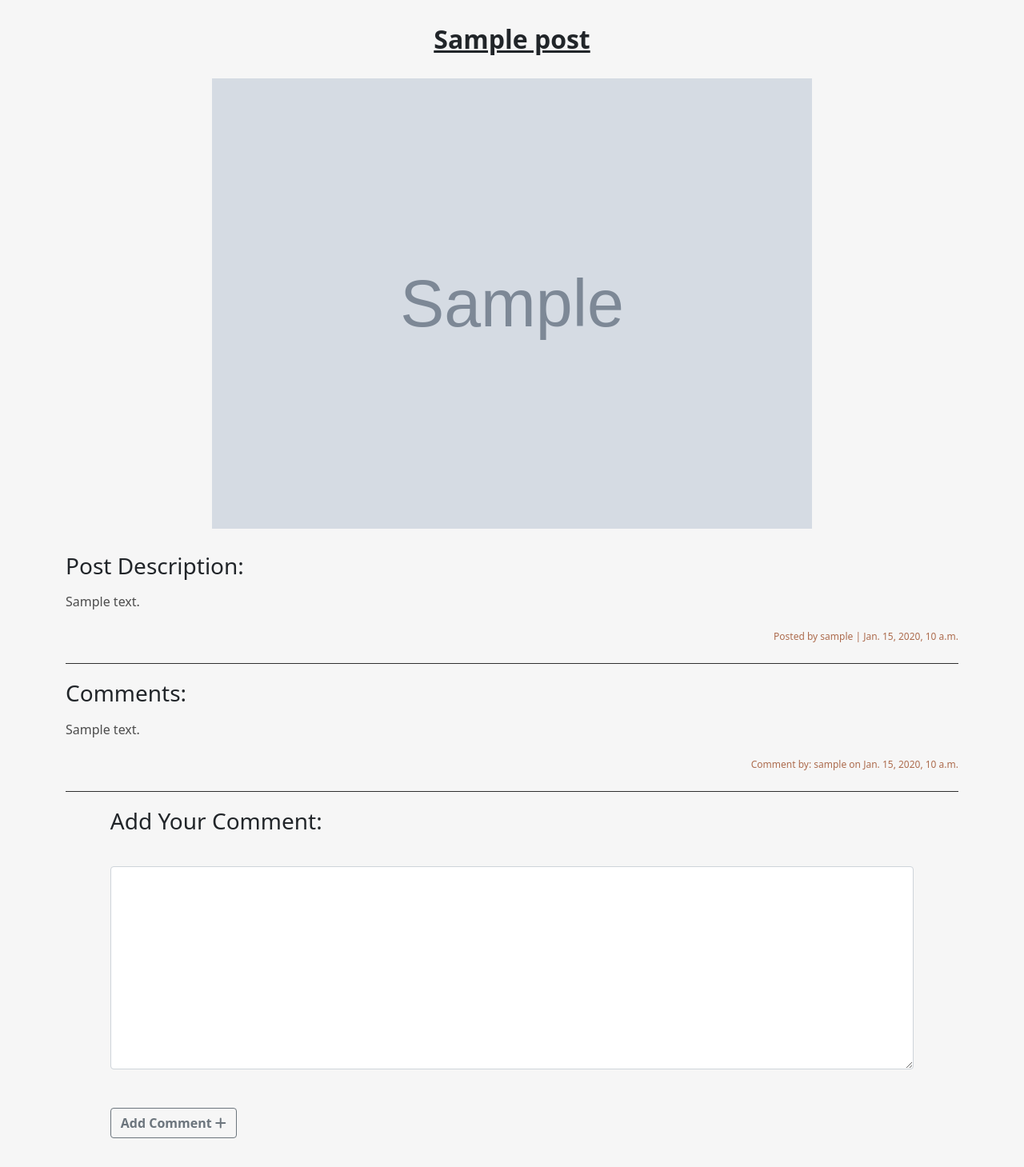
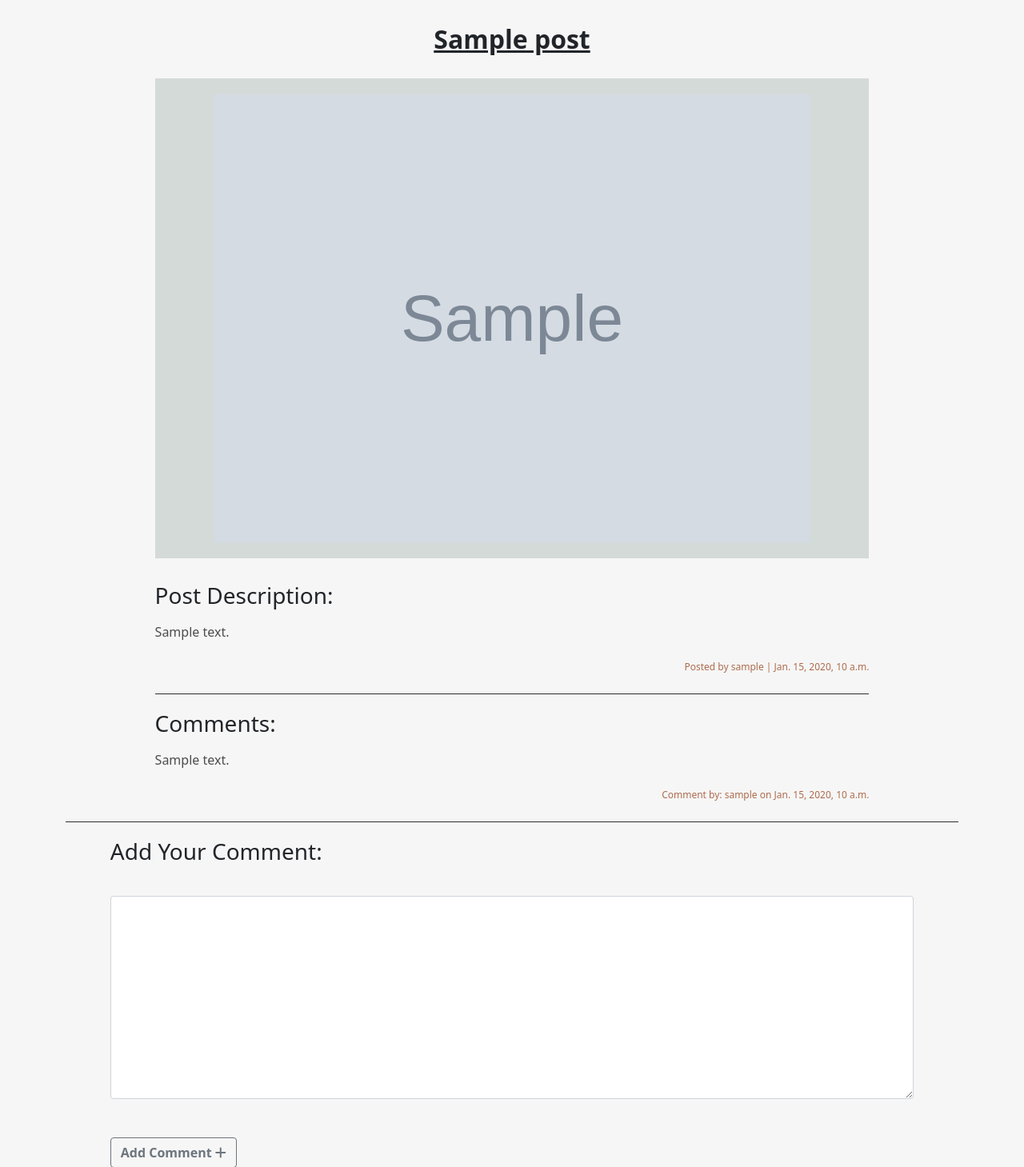
Before and after one commit to farzamgt/photoBlog, a Django app: page /posts/post/1/ in a window 1280 px wide. Shown: the part 77-1536 px from the top of the page at 80% size. Run offline with Django 5.2, Linux system fonts and the light colour scheme; tables that the repository leaves empty hold one stand-in row (values such as "Sample post"); grey boxes marked "Sample" are stand-in pictures.

Commit message:
Optimize layout modified for laptop size.

```diff
--- a/photoBlog/static/styles/tablet_style.css
+++ b/photoBlog/static/styles/tablet_style.css
@@ -98,8 +98,26 @@
     }
 }
 
-@media (min-width: 750px) {
+@media (min-width: 1000px) {
     .d-flex {
         display: flex !important
     }
+    .post-container {
+        width: 80%;
+        height: auto;
+        margin: 0 auto;
+    }
+    .post-image {
+        height: 600px;
+        max-width: 100%;
+        background: var(--cart-color);
+        padding: 20px 0;
+        margin: 0 auto;
+    }
+    .post-image img {
+        max-width: 750px;
+        height: 100%;
+        object-fit: contain;
+        margin: 0 auto;
+    }
 }
```
